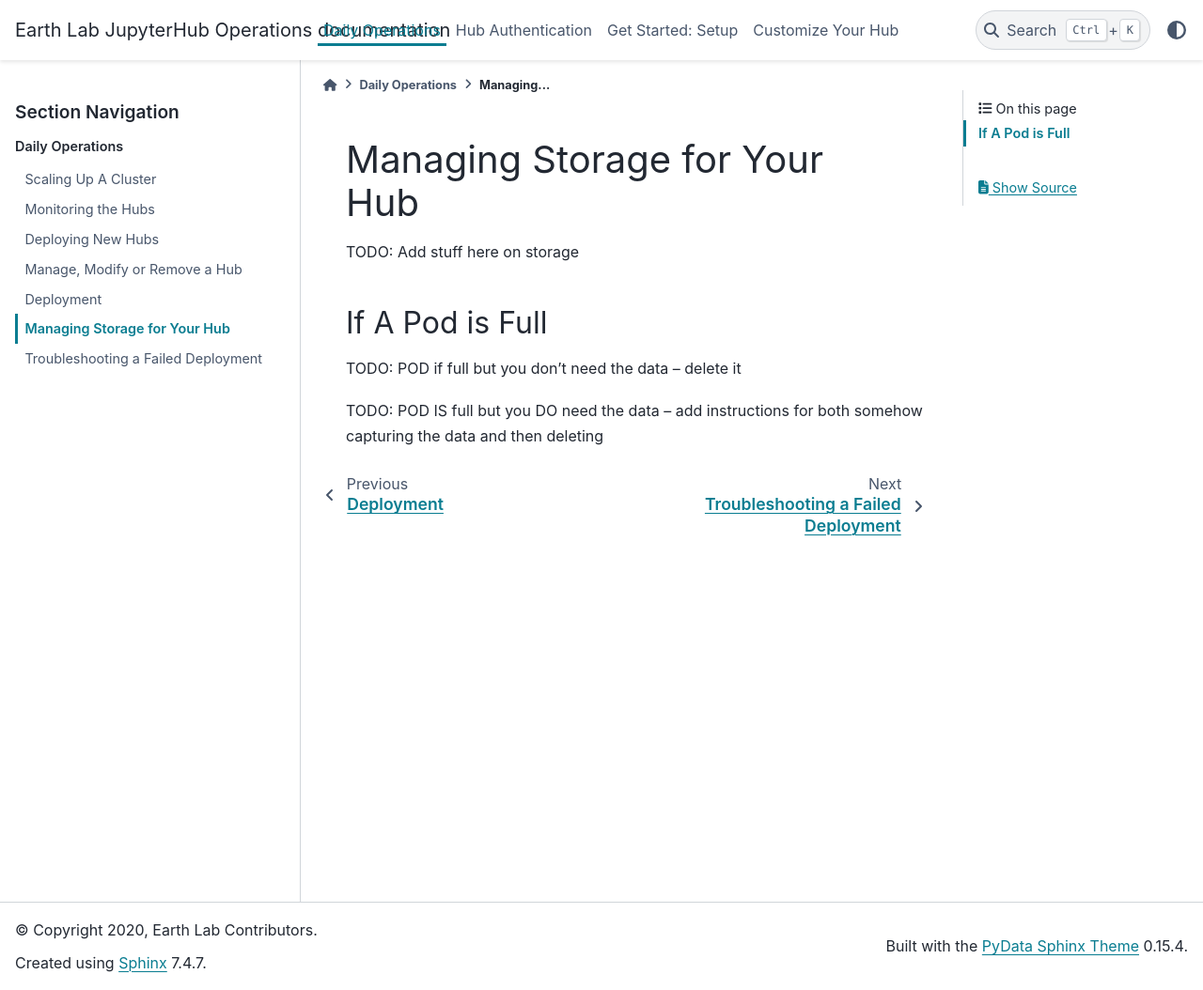
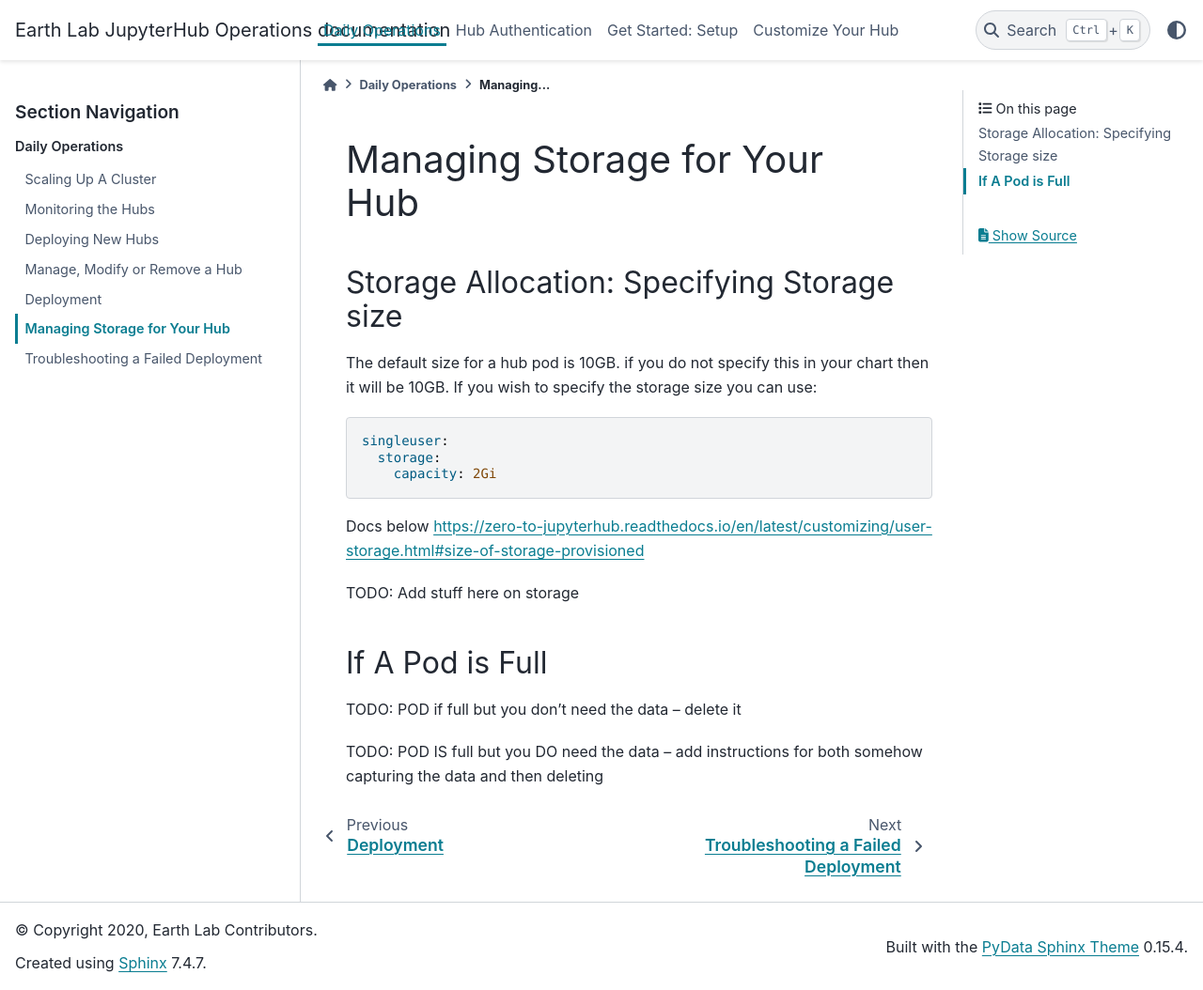
Before and after one commit to earthlab/hub-ops, a Sphinx documentation site: the page built from docs/source/daily-operations/manage-storage.rst, in a window 1280 px wide and 1054 px high. Shown: the whole window at 94% size. Built offline with Sphinx 7.4.7 and the PyData theme 0.15.4, drawn with Linux system fonts in a browser that asks for light colours.

Commit message:
add storage size specification to docs

```diff
--- a/docs/source/daily-operations/manage-storage.rst
+++ b/docs/source/daily-operations/manage-storage.rst
@@ -1,12 +1,30 @@
 .. _manage-storage:
 
 Managing Storage for Your Hub
-===================================
+===============================
+
+
+Storage Allocation: Specifying Storage size
+~~~~~~~~~~~~~~~~~~~~~~~~~~~~~~~~~~~~~~~~~~~~
+
+The default size for a hub pod is 10GB. if you do not specify this in your chart
+then it will be 10GB. If you wish to specify the storage size you can use:
+
+.. code-block:: yaml
+
+  singleuser:
+    storage:
+      capacity: 2Gi
+
+Docs below
+https://zero-to-jupyterhub.readthedocs.io/en/latest/customizing/user-storage.html#size-of-storage-provisioned
+
+
 
 TODO: Add stuff here on storage
 
 If A Pod is Full
-~~~~~~~~~~~~~~~~~~~~~~
+~~~~~~~~~~~~~~~~~
 
 
 TODO: POD if full but you don't need the data -- delete it
```
